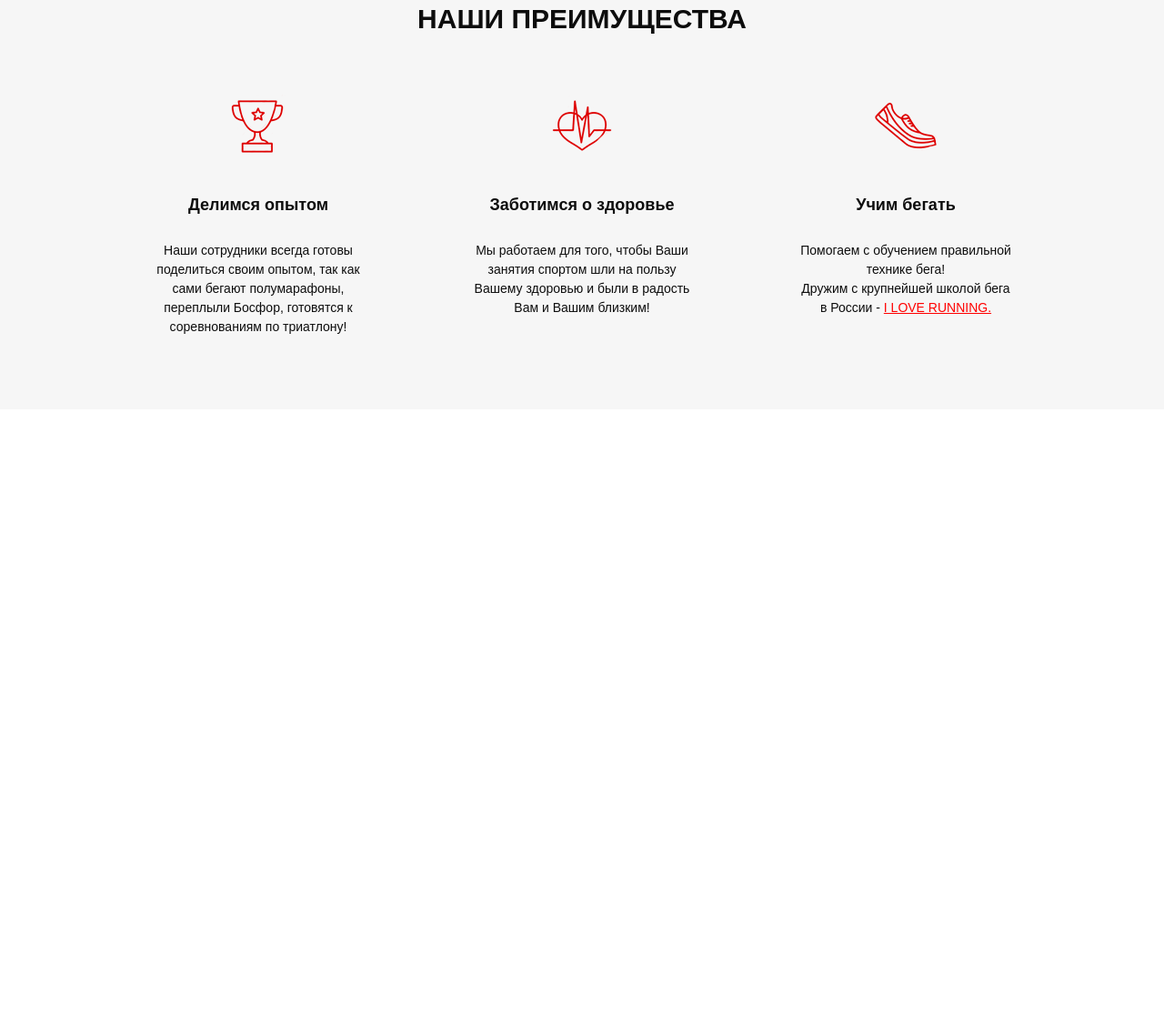
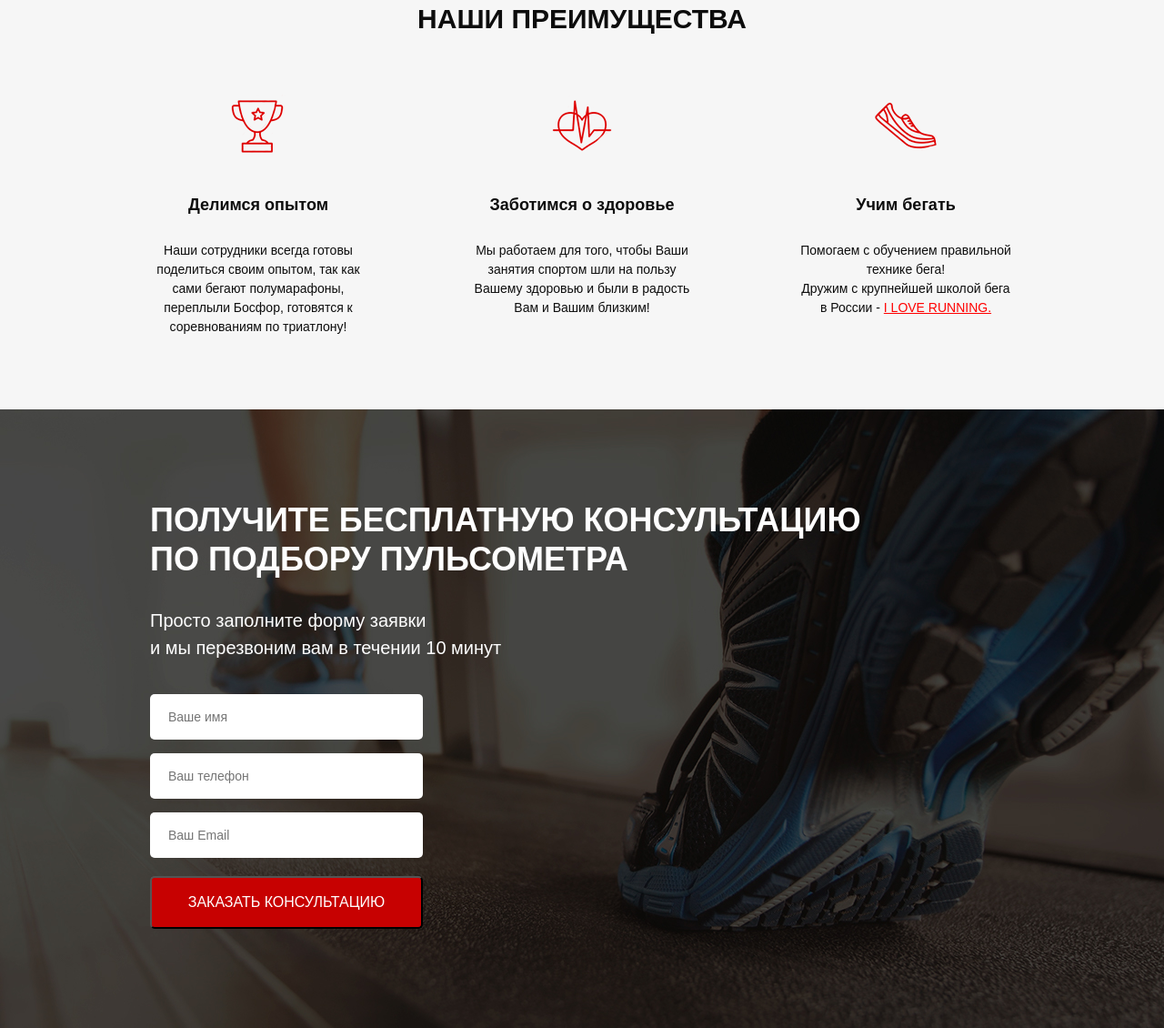
Before and after one commit to Khutor1234/Run-Smart, a website: page src/index.html in a window 1280 px wide. Shown: the part 772-1902 px from the top of the page at 91% size. Before the commit the page ends 1222 px from the top, so only its background shows below. Drawn offline with Linux system fonts and the light colour scheme.

Commit message:
3-4 section

```diff
--- a/src/index.html
+++ b/src/index.html
@@ -93,5 +93,26 @@
             </div>
         </div>
     </div>
+
+    <div class="consultation">
+        <div class="container">
+            <h2 class="title title_left">
+                Получите бесплатную консультацию<br>
+                по подбору пульсометра
+            </h2>
+            <div class="consultation__descr">
+                Просто заполните форму заявки<br>
+                и мы перезвоним вам в течении 10 минут
+            </div>
+
+            <form class='feed-form' action="№">
+                <input name = 'name' required placeholder="Ваше имя" type="text">
+                <input name = 'phone' required  placeholder="Ваш телефон" type="tel">
+                <input name = 'email' required  placeholder="Ваш Email" type="email">
+                <button class = 'button button_submit'>Заказать консультацию</button>
+            </form>
+        </div>
+    </div>
+    <script src='js/script.js'></script>
 </body>
 </html>
--- /dev/null
+++ b/src/js/script.js
@@ -0,0 +1 @@
+alert('dd')
--- /dev/null
+++ b/src/sass/_media.scss
@@ -0,0 +1,44 @@
+@media (max-width: 1200px){
+}
+
+@media (max-width: 991px){
+
+}
+
+@media (max-width: 767px){
+
+}
+
+@media (max-width: 575px){
+    .header{
+        flex-direction: column;
+        &__logo {
+            margin-bottom: 20px;
+        }
+        &__official{
+            margin-top: 20px;
+            order: 1;
+        }
+    }
+    .promo{
+        min-height: 450px;
+        padding: 15px 0 15px 0;
+        &__wrapper{
+            margin-top: 20px;
+            align-items: center;
+        }
+        &__header{
+            font-size: 22px;
+        }
+        &__subheader{
+            display: none;
+        }
+        &__icons{
+            margin-top: 25px;
+            width: 300px;
+        }
+        &__icon{
+            width: 80px;
+        }
+    }
+}
--- a/src/sass/blocks/_buttons.scss
+++ b/src/sass/blocks/_buttons.scss
@@ -15,4 +15,9 @@
         font-size: 16px;
         text-align: center;
     }
+    &_submit{
+        width: 100%;
+        height: 58px;
+        font-size: 16px;
+    }
 }
--- /dev/null
+++ b/src/sass/blocks/_consultation.scss
@@ -0,0 +1,11 @@
+.consultation{
+    min-height: 680px;
+    padding: 100px 0 92px 0;
+    background: url('../../img/consultation.jpg') center (center/cover) no-repeat;
+    &__descr{
+        margin-top: 30px;
+        font-weight: 500;
+        font-size: 20px;
+        color: #FFFFFF;
+    }
+}
--- /dev/null
+++ b/src/sass/blocks/_forms.scss
@@ -0,0 +1,19 @@
+.feed-form{
+    margin-top: 36px;
+    display: flex;
+    flex-direction: column;
+    width: 300px;
+    input{
+        height: 50px;
+        border-radius: 5px;
+        background-color: #fff;
+        margin-bottom: 15px;
+        border: none;
+        padding: 0 20px;
+        font-size: 14px;
+        color: #4B4B4B;
+        &:nth-child(3){
+            margin-bottom: 20px;
+        }
+    }
+}
--- a/src/sass/style.scss
+++ b/src/sass/style.scss
@@ -13,3 +13,6 @@
 @import 'blocks/_buttons';
 @import 'blocks/advantage';
 @import 'blocks/titles';
+@import 'blocks/consultation';
+@import 'blocks/forms';
+@import 'media';
```
Also changed, not shown: src/css/style.min.css.
